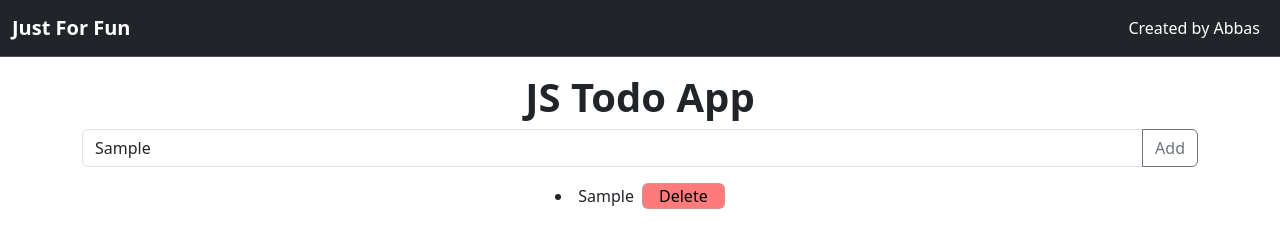
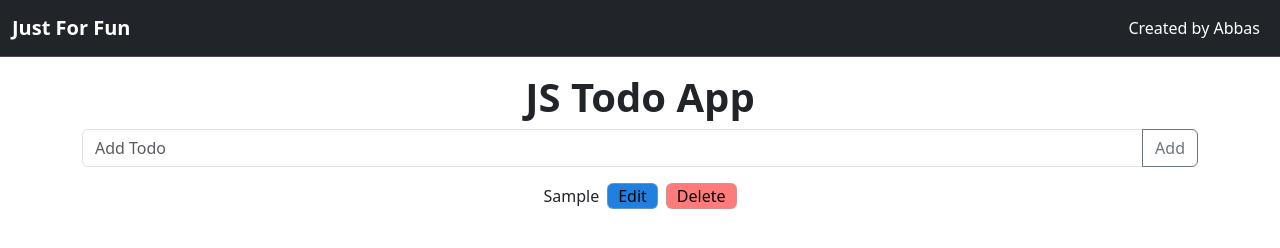
Before and after one commit to Abbas2003/JS-Todo-App, a plain HTML site: page index.html in a window 1280 px wide. Both pictures are taken after typing "Sample" into the empty fields and a click on the button "Add". Drawn offline with nearby package versions, Linux system fonts and the light colour scheme.

Commit message:
complete

```diff
--- a/app.js
+++ b/app.js
@@ -1,21 +1,46 @@
 var userInput = document.getElementById("userInput")
-console.log(userInput.value)
+var main = document.getElementById("main")
+// console.log(userInput.value)
 
-function getUserValue(){
-    var text = document.createTextNode(userInput.value)
-    var node = document.createElement("li")
-    var editBtn = document.createElement("button")
-    editBtn.textContent = "Edit"
-    var delBtn = document.createElement("button")
-    delBtn.textContent = "Delete"
-    // delBtn.style={ backgroundColor: "red"}
+function addItem() {
+    if (userInput.value !== "") {
+        var node = document.createElement("P")
+        var text = document.createTextNode(userInput.value)
+        node.appendChild(text)
 
-    node.appendChild(text)
-    document.getElementById("main").appendChild(node).appendChild(delBtn)
-    text.value = " "
-    console.log(text)
+        var editBtn = document.createElement("BUTTON")
+        var editText = document.createTextNode("Edit")
+        editBtn.setAttribute('onclick', 'editItem(this)')
+        editBtn.setAttribute('class', 'editButton')
+        editBtn.appendChild(editText)
+
+        var delBtn = document.createElement("BUTTON")
+        var delText = document.createTextNode("Delete")
+        delBtn.setAttribute('onclick', 'deleteItem(this)')
+        delBtn.setAttribute('class', 'deleteBtn')
+        delBtn.appendChild(delText)
+
+        node.appendChild(editBtn)
+        node.appendChild(delBtn)
+
+        main.appendChild(node)
+        //    console.log(node)
+    } else {
+        alert("Invalid Input")
+    }
+
+    userInput.value = ""
 }
 
-// function clear(){
-//     userInput.value = ""
-// }
+function deleteItem(btn) {
+    btn.parentNode.remove()
+
+    console.log(btn.parentNode)
+}
+
+function editItem(btn) {
+    var editVal = prompt("Edit your todo")
+    btn.parentNode.childNodes[0].nodeValue = editVal
+
+    console.log(btn.parentNode.childNodes[0])
+}
--- a/index.html
+++ b/index.html
@@ -36,13 +36,12 @@
                 <div class="col-sm text-center">
                     <div class="input-group mb-3">
                         <input type="text" class="form-control" placeholder="Add Todo"  aria-describedby="button-addon2" id="userInput">
-                        <button class="btn btn-outline-secondary" type="button" id="button-addon2" onclick="getUserValue()" onblur="clear()">Add</button>
+                        <button class="btn btn-outline-secondary" type="button" id="button-addon2" onclick="addItem()">Add</button>
                       </div>
                 </div>
 
-                <div class="text-center">
-                    <div id="main"></div>
-                </div>
+                <div class="text-center" id="main"></div>
+
             </div>
         </div>
       </div>
--- a/style.css
+++ b/style.css
@@ -1,8 +1,8 @@
-button {
+/* button {
     border: 1px solid rgba(167, 169, 167, 0.511);
     border-radius: 6px;
     background-color: rgba(255, 0, 0, 0.516);
-    padding: 0px 16px;
+    padding: 0px 10px;
     margin-left: 8px;
     cursor: pointer;
 }
@@ -11,4 +11,36 @@
     background-color: rgba(255, 0, 0, 0.781);
     color: white;
     transition-duration: 250ms;
+} */
+
+li {
+    list-style:circle;
 }
+
+.deleteBtn {
+    border: 1px solid rgba(167, 169, 167, 0.511);
+    border-radius: 6px;
+    background-color: rgba(255, 0, 0, 0.516);
+    padding: 0px 10px;
+    margin-left: 8px;
+    cursor: pointer;
+}
+.deleteBtn:hover {
+    background-color: rgba(255, 0, 0, 0.781);
+    color: white;
+    transition-duration: 250ms;
+}
+
+.editButton {
+    border: 1px solid rgba(167, 169, 167, 0.511);
+    border-radius: 6px;
+    background-color:rgba(9, 115, 220, 0.904);
+    padding: 0px 10px;
+    margin-left: 8px;
+    cursor: pointer;
+}
+.editButton:hover {
+    background-color: rgb(6, 82, 159);
+    color: white;
+    transition-duration: 250ms;
+}
```
